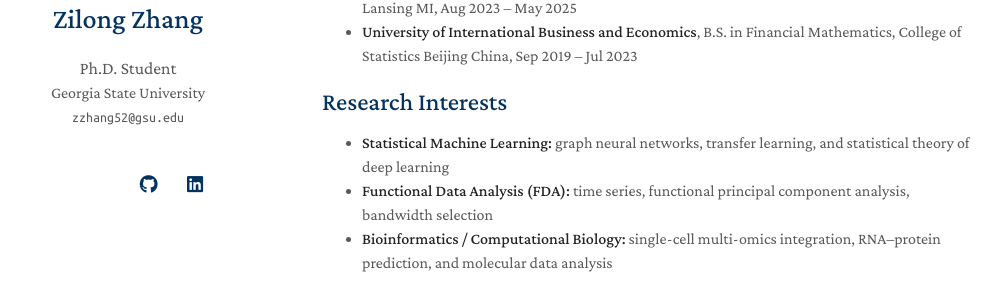
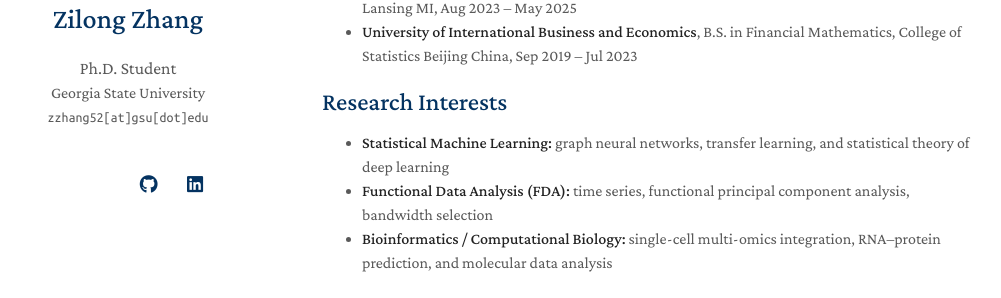
Before and after one commit to zilong7832/zilong7832.github.io, a Jekyll site: the page built from index.md, in a window 1280 px wide. Shown: the part 319-617 px from the top of the page, without its empty margins (148-1149 px from the left). Built offline with Jekyll 4.4.1, drawn with Linux system fonts in a browser that asks for light colours; a style sheet for code colours, icons or effects is not loaded; our own code applies the rules of GitHub Pages for plain Markdown files.

Commit message:
update publications and config for new site layout

```diff
--- a/_config.yml
+++ b/_config.yml
@@ -2,7 +2,7 @@
 title: Zilong Zhang
 position: Ph.D. Student
 affiliation: Georgia State University
-email: zzhang52@gsu.edu
+email: zzhang52[at]gsu[dot]edu
 
 # Search Engine Optimization (SEO)
 # The following information is used to improve the website traffic from search engines, e.g., Google.
```
